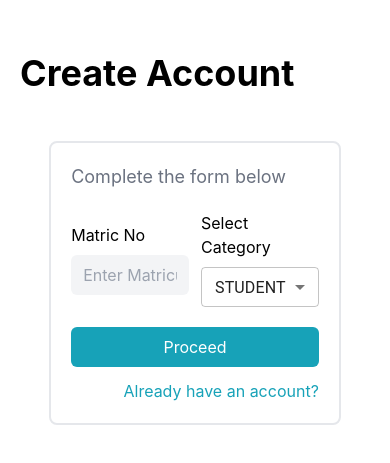
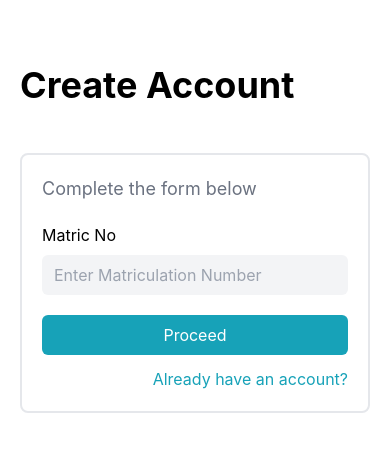
Before and after one commit to DANNYBLAZZE/ResultViewerFrontend, a React (Create React App) app: page /create-account in a window 390 px wide. Shown: the part 183-646 px from the top of the page. Built offline with nearby package versions, Linux system fonts and the light colour scheme.

Commit message:
Remove support for users from creating a lecturer account

```diff
--- a/src/components/SelectUserAccount.js
+++ b/src/components/SelectUserAccount.js
@@ -20,7 +20,7 @@ export default function SelectUserAccount({setRole, formData, setFormData, roles
                 <div className="text-4xl font-bold mb-12 self-start">
                     Create Account
                 </div>
-                <div className="border-2 p-5 flex flex-col gap-1 w-5/6 rounded-lg">
+                <div className="border-2 p-5 flex flex-col gap-1 w-full md:w-5/6 rounded-lg">
                     <div className="text-gray-500 mb-4 text-lg">Complete the form below</div>
                     <div className="flex flex-row gap-3">
                         <div className="flex flex-row w-full gap-3 justify-between items-center">
@@ -33,50 +33,22 @@ export default function SelectUserAccount({setRole, formData, setFormData, roles
                                     placeholder={fields[role]["placeholder"]}
                                 />
                             </div>
-                            <div className="flex-1">
-                                <div className="mb-2">Select Category</div>
-                                <Select
-                                    value={role}
-                                    // sx={{
-                                    //     "& .MuiInputBase-root": {
-                                    //         width: "100%",
-                                    //         backgroundColor: "red"
-                                    //     },
-                                    // }}
-                                    MenuProps={{
-                                        classes: {
-                                            paper: {
-                                                maxHeight: "100px"
-                                            }
-                                        }
-                                    }}
-                                    onChange={(ev) => changeRole(ev.target.value)}
-                                >
-                                    {roles.map((item) => {
-                                        return (
-                                            <MenuItem value={item}>
-                                                {item}
-                                            </MenuItem>
-                                        );
-                                    })}
-                                </Select>
-                            </div>
                         </div>
                     </div>
-                    <div
+                    <button
                         className="text-white px-10 py-2 text-center rounded-md mt-4"
                         onClick={() => changePage(1)}
                         style={{backgroundColor: "#17A2B8"}}
                     >
                         Proceed
-                    </div>
-                    <div
-                        className="ml-auto mt-2"
+                    </button>
+                    <a
+                        className="ml-auto mt-2 cursor-pointer"
                         style={{color: "#17A2B8"}}
                         onClick={() => navigate("/login")}
                     >
                         Already have an account?
-                    </div>
+                    </a>
                 </div>
             </div>
         </div>
--- a/src/pages/ChooseRole.js
+++ b/src/pages/ChooseRole.js
@@ -18,9 +18,9 @@ export default function ChooseRole() {
                 <div className="text-4xl font-bold mb-12 self-start">
                     Login Portal
                 </div>
-                <div className="flex flex-col gap-1 w-3/4">
+                <div className="flex flex-col gap-1 w-full md:w-3/4">
                     <div>
-                        <div className="text-lg text-center">
+                        <div className="text-lg text-center tracking-wider">
                             SELECT USER CATEGORY
                         </div>
                     </div>
@@ -38,15 +38,15 @@ export default function ChooseRole() {
                                 return <MenuItem value={item}>{item}</MenuItem>;
                             })}
                         </Select>
-                        <div
+                        <button
                             className="text-white px-10 py-2 text-center rounded-md"
                             onClick={() => onSubmit()}
                             style={{backgroundColor: "#17A2B8"}}
                         >
                             Go to Login
-                        </div>
+                        </button>
                     </div>
-                    <div className="ml-auto mt-2" style={{color: "#17A2B8"}} onClick={() => navigate("/create-account")}>Don't have an account?</div>
+                    <a className="ml-auto mt-2 cursor-pointer" style={{color: "#17A2B8"}} onClick={() => navigate("/create-account")}>Don't have an account?</a>
                 </div>
             </div>
         </div>
--- a/src/pages/CreateAccount.js
+++ b/src/pages/CreateAccount.js
@@ -5,7 +5,7 @@ import {useNavigate} from "react-router-dom";
 import AddDetails from "../components/AddDetails";
 import {useUser} from "../context/UserContext";
 
-export default function ChooseRole() {
+export default function CreateAccount() {
     const {studentRegister, lecturerRegister} = useUser();
     const roles = ["STUDENT", "LECTURER"];
     const [role, setRole] = useState("STUDENT");
--- a/src/pages/LoginAsLecturer.js
+++ b/src/pages/LoginAsLecturer.js
@@ -70,13 +70,13 @@ export default function LoginAsLecturer() {
                     >
                         Login
                     </button>
-                    <div
+                    <a
                         className="mt-5 text-center"
                         style={{color: "#17A2B8"}}
                         onClick={() => navigate("/login/student")}
                     >
                         Login as Student
-                    </div>
+                    </a>
                 </div>
             </div>
         </div>
```
